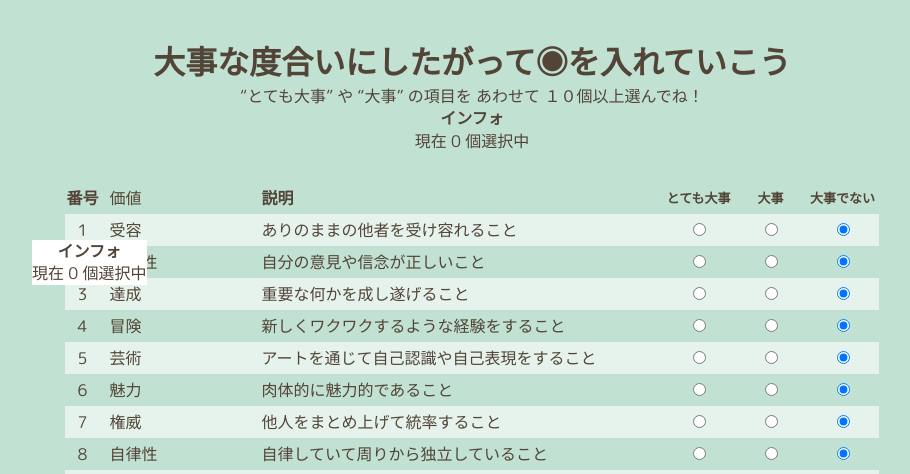
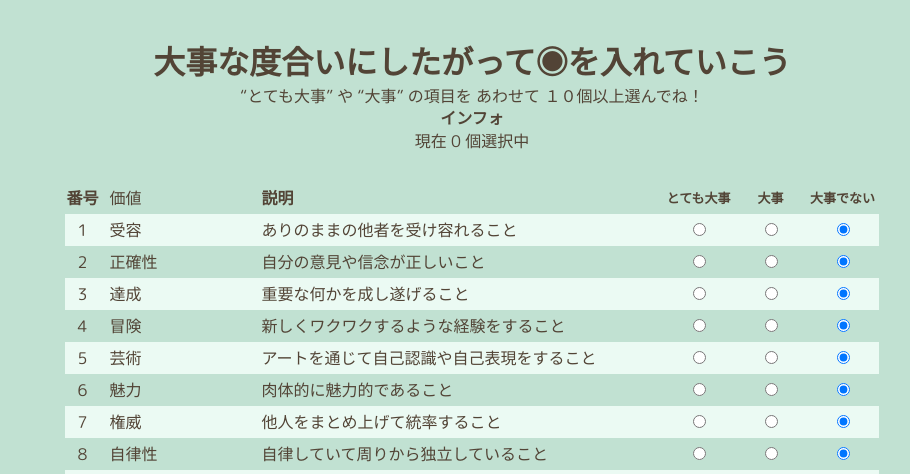
Before and after one commit to t-mitomi/myvalues, a Flask app: page /page2 in a window 1280 px wide. Shown: the part 60-534 px from the top of the page, without its empty margins (168-1078 px from the left). Run offline with Flask 2, Linux system fonts and the light colour scheme; the visitor is signed in with stand-in values (Sample User, id 1); data comes from the database, SQL or seed files in the repository; some libraries are stand-ins or nearby versions.

Commit message:
水曜日 18：41

```diff
--- a/static/css/style.css
+++ b/static/css/style.css
@@ -182,7 +182,7 @@ li{
 
 .first-list tbody td,.first-list tbody th{
 
-    background: #e6f3ed;
+    background: #ebfaf3;
 
 }
 
@@ -357,4 +357,9 @@ padding: 3px 5px 5px;
     position:fixed;
     top: 300px;
     left:200px;
+
 }
+
+.dandd:hover{
+    cursor: grab;
+}
--- a/templates/page2.html
+++ b/templates/page2.html
@@ -13,10 +13,10 @@
                     <h4>インフォ</h4>
                     <p class="msgarea">“とても大事” や “大事” の項目を あわせて １０個以上選んでね！</p>
                 </div>
-                <div id="info" class="fixedmsg">
+                <!-- <div draggable="true" id="info" class="fixedmsg">
                     <h4>インフォ</h4>
                     <p class="msgarea">“とても大事” や “大事” の項目を あわせて １０個以上選んでね！</p>
-                </div>
+                </div> -->
                 <table>
                     <thead>
                         <tr>
--- a/templates/page4.html
+++ b/templates/page4.html
@@ -16,7 +16,7 @@
                     </thead>
                     <tbody id="sortdata">
                     {% for item in value_list %}
-                        <tr class="value_container">
+                        <tr class="value_container dandd">
                             <th name="num_data" class="order">{{item['best']}}</th>
                             <td class="titles">{{item['value']}}</td>
                             <td class="need">{{item['explanation']}}</td>
```
